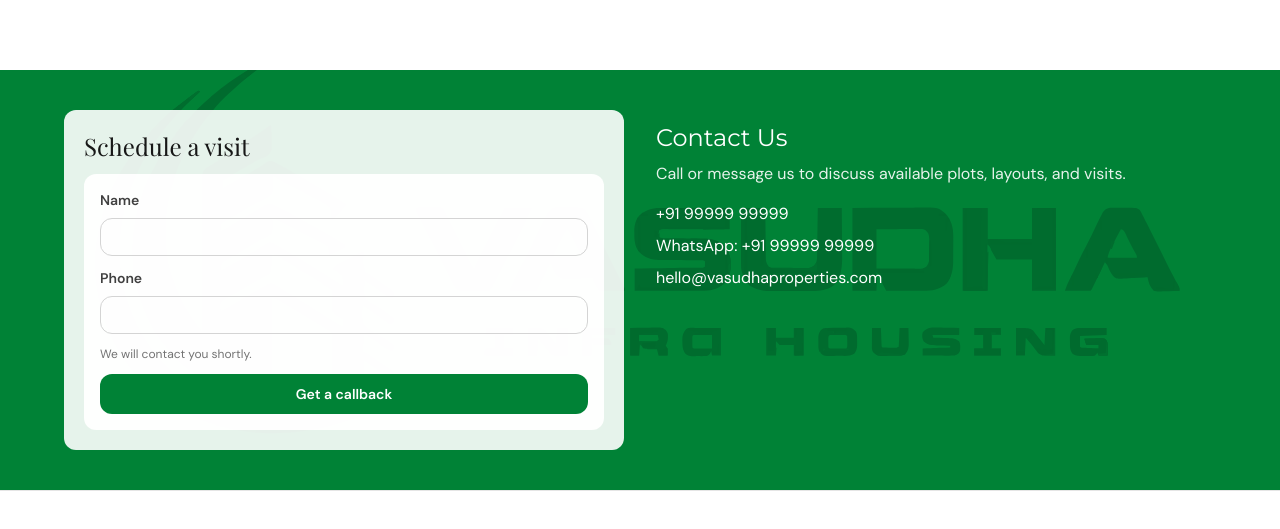
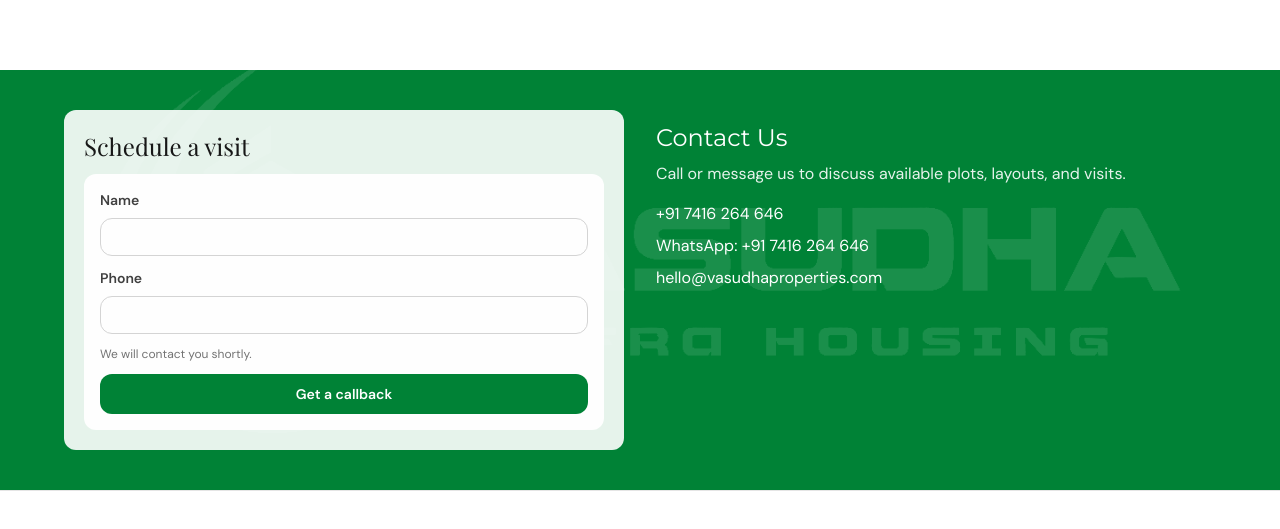
Before and after one commit to Gowtham640/Vasudha-Infra, a Next.js app: page / in a window 1280 px wide. Shown: the part 1518-2047 px from the top of the page. Built offline with nearby package versions, Linux system fonts and the light colour scheme; no server answers; the database is empty; a web font is replaced by a local one.

Commit message:
Ui fixes

```diff
--- a/app/page.tsx
+++ b/app/page.tsx
@@ -93,7 +93,7 @@
       />
       </div>
       <section className="relative overflow-hidden bg-green-700 py-10 px-4">
-        <img src="/vasudha1.svg" alt="Vasudha background logo" className="absolute inset-0 h-full w-full object-cover opacity-20 mix-blend-multiply pointer-events-none" />
+        <img src="/vasudha1white.svg" alt="Vasudha background logo" className="absolute opacity-10 inset-0 h-full w-full object-cover invert-brightness-0 pointer-events-none" />
         <div className="container relative grid grid-cols-2 gap-4 md:gap-8 items-start">
           <div className="rounded-xl bg-white/90 p-2 md:p-5">
             <h2 className="font-hero text-xl md:text-2xl text-neutral-900">{leadContent.title}</h2>
--- a/components/about/AboutClient.tsx
+++ b/components/about/AboutClient.tsx
@@ -66,7 +66,7 @@
           <h3 className="font-hero text-3xl text-white">{t("common.contact_us")}</h3>
           <p className="text-white/85 mt-3">{t("about.contact_prompt")}</p>
           <div className="mt-6 space-y-2 text-white">
-            <a href="tel:+919999999999" className="block hover:text-amber-300">+91 99999 99999</a>
+            <a href="tel:+919999999999" className="block hover:text-amber-300">+91 7416 264 646</a>
             <a href="mailto:hello@vasudha.com" className="block hover:text-amber-300">hello@vasudha.com</a>
           </div>
         </div>
--- a/components/home/HomeContactInfo.tsx
+++ b/components/home/HomeContactInfo.tsx
@@ -11,10 +11,10 @@
       <p className="mt-2 text-white/90 text-sm md:text-base">{t("home.contact_prompt")}</p>
       <div className="mt-4 space-y-2 text-sm md:text-base">
         <a href="tel:+919999999999" className="block underline-offset-2 hover:underline">
-          +91 99999 99999
+        +91 7416 264 646
         </a>
         <a href="https://wa.me/919999999999" target="_blank" rel="noopener noreferrer" className="block underline-offset-2 hover:underline">
-          {t("home.whatsapp_label")} +91 99999 99999
+          {t("home.whatsapp_label")} +91 7416 264 646
         </a>
         <a href="mailto:hello@vasudhaproperties.com" className="block underline-offset-2 hover:underline">
           hello@vasudhaproperties.com
--- a/components/layout/FloatingActions.tsx
+++ b/components/layout/FloatingActions.tsx
@@ -6,7 +6,7 @@
 export function FloatingActions() {
   const { t } = useI18n();
   return (
-    <div className="pointer-events-none fixed z-100 right-6 top-[75vh] flex flex-col gap-3">
+    <div className="pointer-events-none fixed z-100 right-6 top-[70vh] flex flex-col gap-3">
       <a
         className="pointer-events-auto flex h-14 w-14 items-center justify-center rounded-full bg-[#25D366] text-white shadow-[0_20px_45px_rgba(37,211,102,0.35)] transition-opacity duration-200 hover:opacity-90"
         href="https://wa.me/919999999999"
```
Also changed, not shown: public/Vasudha1white.svg (added), public/vasudha1.svg.
